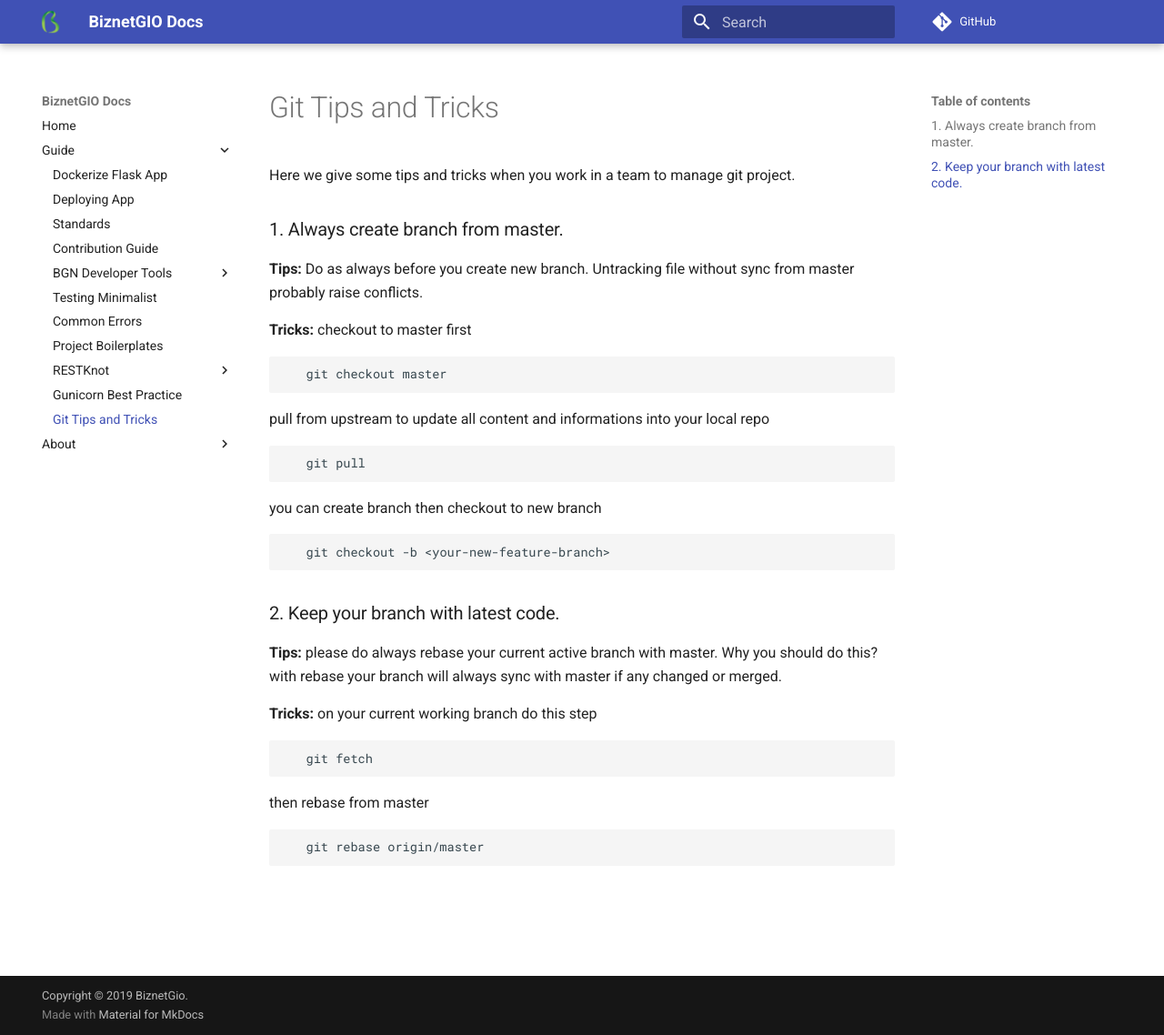
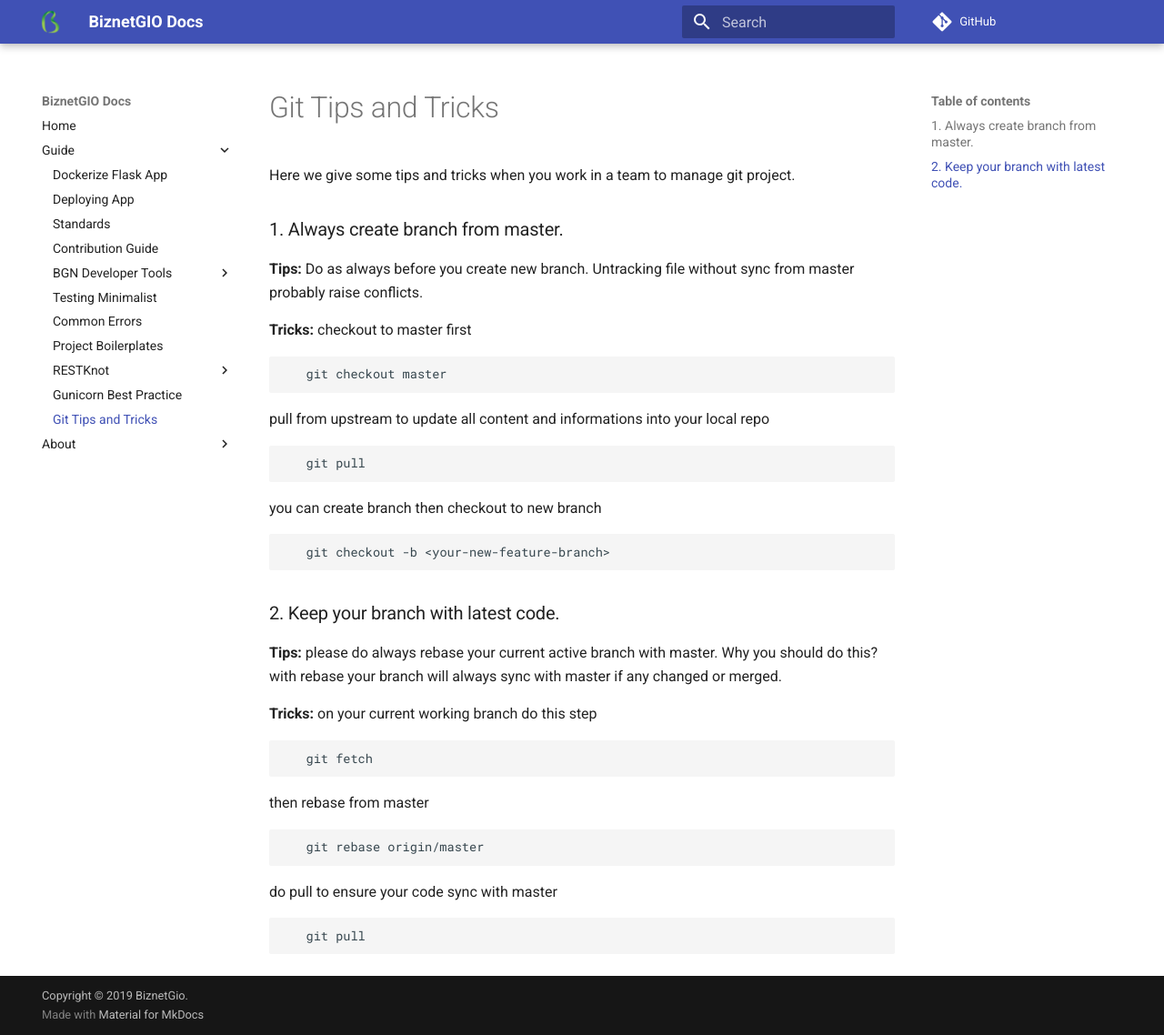
Before and after one commit to BiznetGIO/biznetgio.github.io, an MkDocs documentation site: the page built from docs/guide/git-tutorial.md, in a window 1280 px wide and 1138 px high. Shown: the whole window at 91% size. Built offline with MkDocs 1.6.1 and Material for MkDocs 9.7.7, drawn with Linux system fonts in a browser that asks for light colours; comment, search, counter and statistics services are not loaded.

Commit message:
Add: pull code for sync master branch

````diff
--- a/docs/guide/git-tutorial.md
+++ b/docs/guide/git-tutorial.md
@@ -31,3 +31,7 @@ then rebase from master
 ```bash
    git rebase origin/master
 ```
+do pull to ensure your code sync with master
+```bash
+   git pull
+```
````
